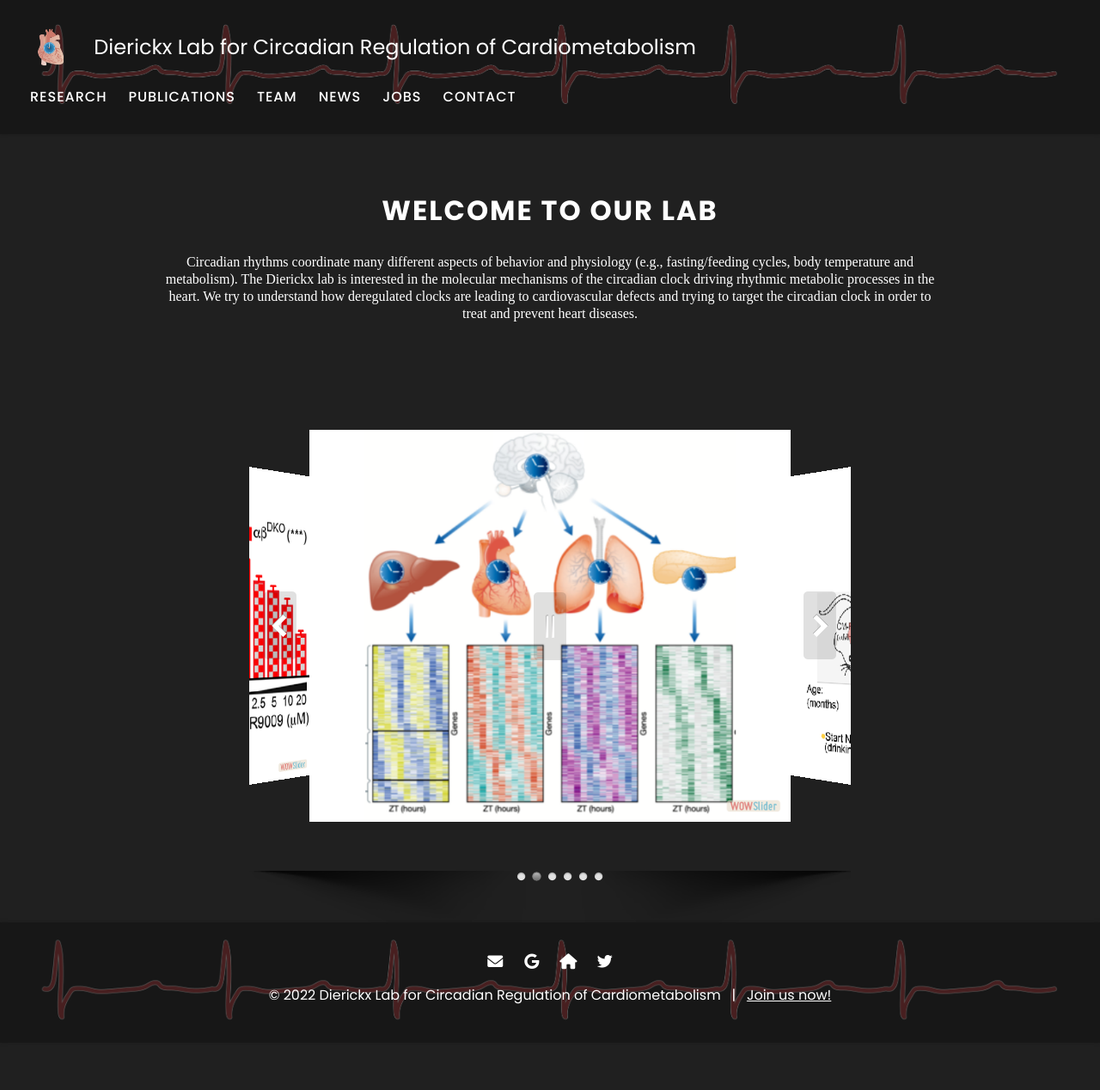
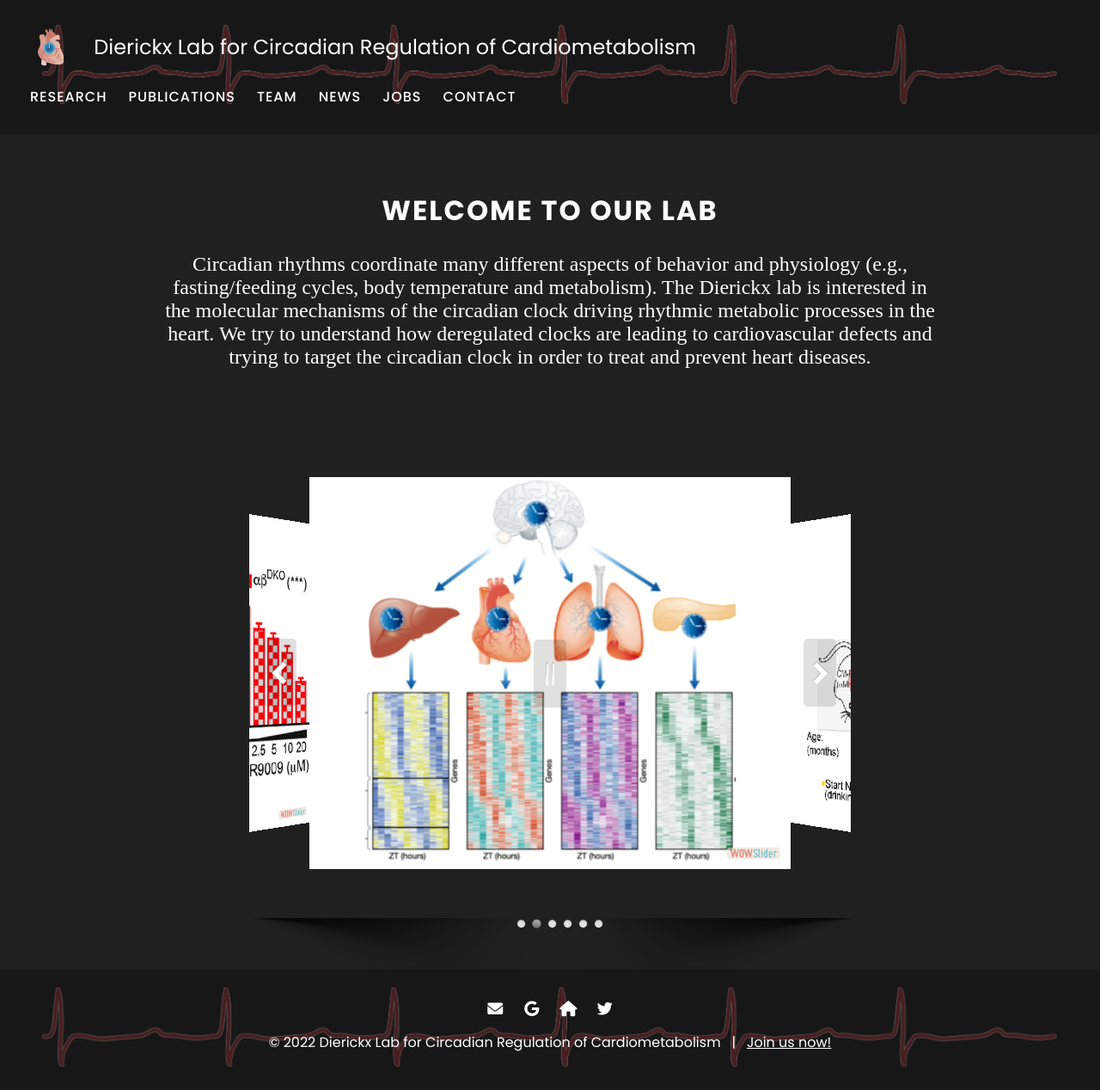
Before and after one commit to theDierickxLab/theDierickxLab, a Jekyll site: the page built from index.md, in a window 1280 px wide. Shown: the whole page at 86% size. Built offline with Jekyll 4.4.1, drawn with Linux system fonts in a browser that asks for light colours; before the commit the page ends 1213 px from its top, so only the background shows below that.

Commit message:
Update index.md

```diff
--- a/index.md
+++ b/index.md
@@ -7,7 +7,7 @@ title: Home
 {:.center}
 
 <div>
-  <span style="color:white;font-size:1rem;font-family:Times New Roman;">
+  <span style="color:white;font-size:1.5rem;font-family:Times New Roman;">
 Circadian rhythms coordinate many different aspects of behavior and physiology (e.g., fasting/feeding cycles, body temperature and metabolism). The Dierickx lab is interested in the molecular mechanisms of the circadian clock driving rhythmic metabolic processes in the heart. We try to understand how deregulated clocks are leading to cardiovascular defects and trying to target the circadian clock in order to treat and prevent heart diseases.
   </span>
 </div>
```
